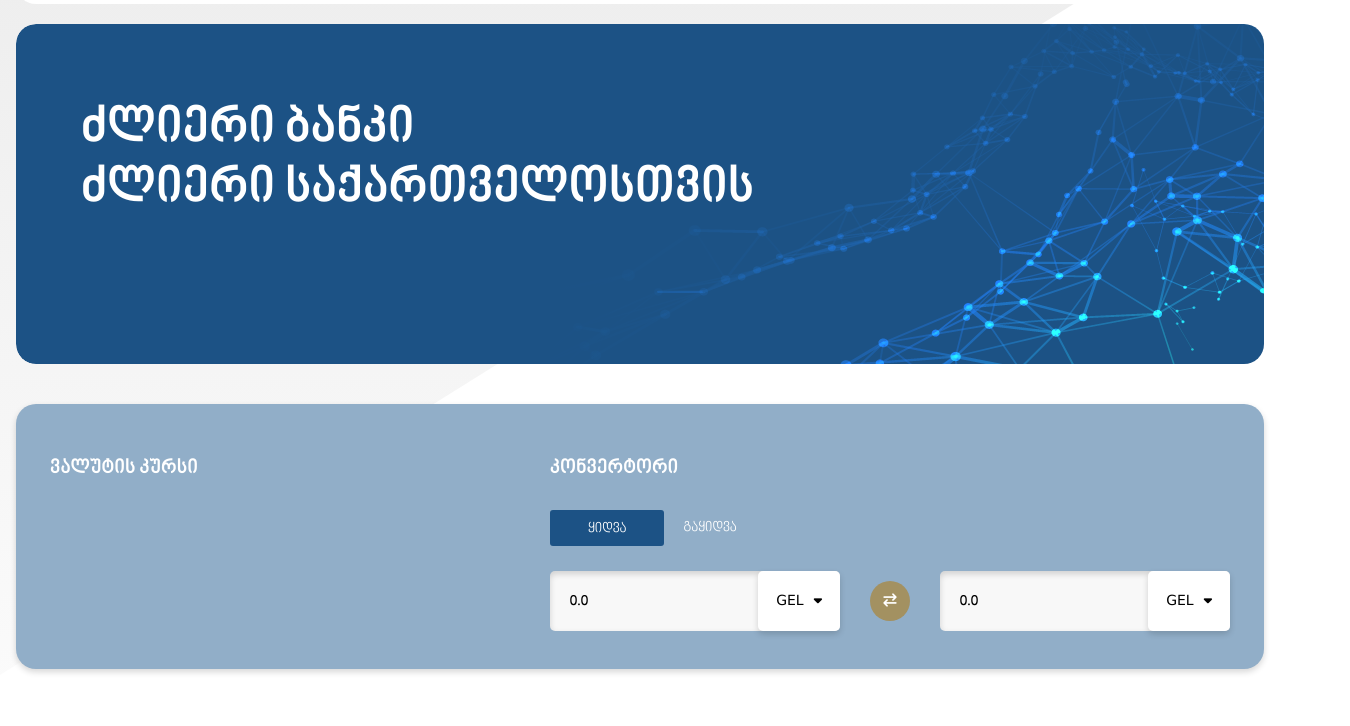
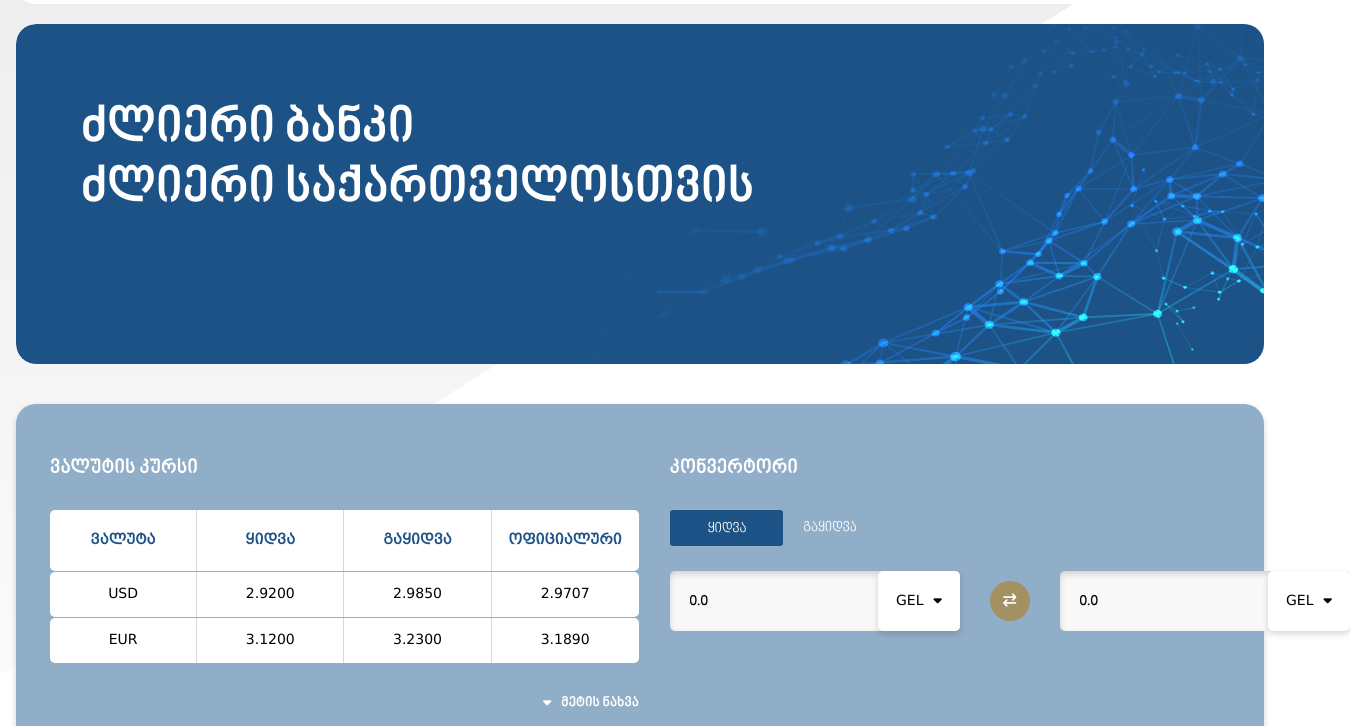
Before and after one commit to khimsh/cartu-bank-front, a plain HTML site: page index.html in a window 1280 px wide. Shown: the part 125-851 px from the top of the page, 1350 px wide, since content can reach past the window. Drawn offline with Linux system fonts and the light colour scheme.

Commit message:
currency rates table

```diff
--- a/assets/scss/components/_components-dir.scss
+++ b/assets/scss/components/_components-dir.scss
@@ -2,6 +2,7 @@
 @use 'nav';
 @use 'banner';
 @use 'currency';
+@use 'rates';
 @use 'converter';
 @use 'news';
 @use 'news-card';
--- a/assets/scss/components/_currency.scss
+++ b/assets/scss/components/_currency.scss
@@ -3,6 +3,7 @@
     display: flex;
     justify-content: space-between;
     align-items: flex-start;
+    gap: 31px;
     background-color: #91aec8;
     border-radius: 20px;
     box-shadow: 0 3px 6px 0 rgba(0, 0, 0, 0.16);
@@ -14,4 +15,21 @@
         font-weight: bold;
         color: #fff;
     }
+
+    &__view-more {
+        margin-left: auto;
+        margin-top: 32px;
+        display: flex;
+        align-items: center;
+        gap: 10px;
+        color: #fff;
+        background-color: transparent;
+        border: 0;
+
+        span {
+            font-family: var(--ff-nino-mtavruli);
+            font-size: 14px;
+            font-weight: 700;
+        }
+    }
 }
--- /dev/null
+++ b/assets/scss/components/_rates.scss
@@ -0,0 +1,36 @@
+.currency-rates {
+    display: grid;
+    row-gap: 1px;
+    width: 588.8px;
+
+    &__row {
+        width: 100%;
+        display: grid;
+        grid-template-columns: repeat(4, 1fr);
+        background-color: #ffffff;
+        border-radius: 5px;
+
+        &--header {
+            & > * {
+                padding-block: 20px !important;
+                font-family: var(--ff-nino-mtavruli);
+                font-size: 16px;
+                font-weight: 700;
+                color: #1c5285 !important;
+            }
+        }
+
+        & > * {
+            align-items: center;
+            padding-block: 12px;
+            font-family: var(--ff-mrgvlovani-caps);
+            font-size: 14px;
+            color: #000000;
+            text-align: center;
+
+            &:not(:last-child) {
+                border-right: 1px solid #d8d8d8;
+            }
+        }
+    }
+}
--- a/index.html
+++ b/index.html
@@ -125,8 +125,34 @@
                 </section>
 
                 <section class="currency">
-                    <div class="currency-table">
+                    <div>
                         <h2 class="currency__title">ვალუტის კურსი</h2>
+
+                        <div class="currency-rates">
+                            <div class="currency-rates__row currency-rates__row--header">
+                                <div>ვალუტა</div>
+                                <div>ყიდვა</div>
+                                <div>გაყიდვა</div>
+                                <div>ოფიციალური</div>
+                            </div>
+                            <div class="currency-rates__row">
+                                <div>USD</div>
+                                <div>2.9200</div>
+                                <div>2.9850</div>
+                                <div>2.9707</div>
+                            </div>
+                            <div class="currency-rates__row">
+                                <div>EUR</div>
+                                <div>3.1200</div>
+                                <div>3.2300</div>
+                                <div>3.1890</div>
+                            </div>
+                        </div>
+
+                        <button class="currency__view-more">
+                            <i class="fa-solid fa-caret-down"></i>
+                            <span>მეტის ნახვა</span>
+                        </button>
                     </div>
 
                     <div class="currency-converter">
```
Also changed, not shown: assets/css/style.css, 1 other file.
